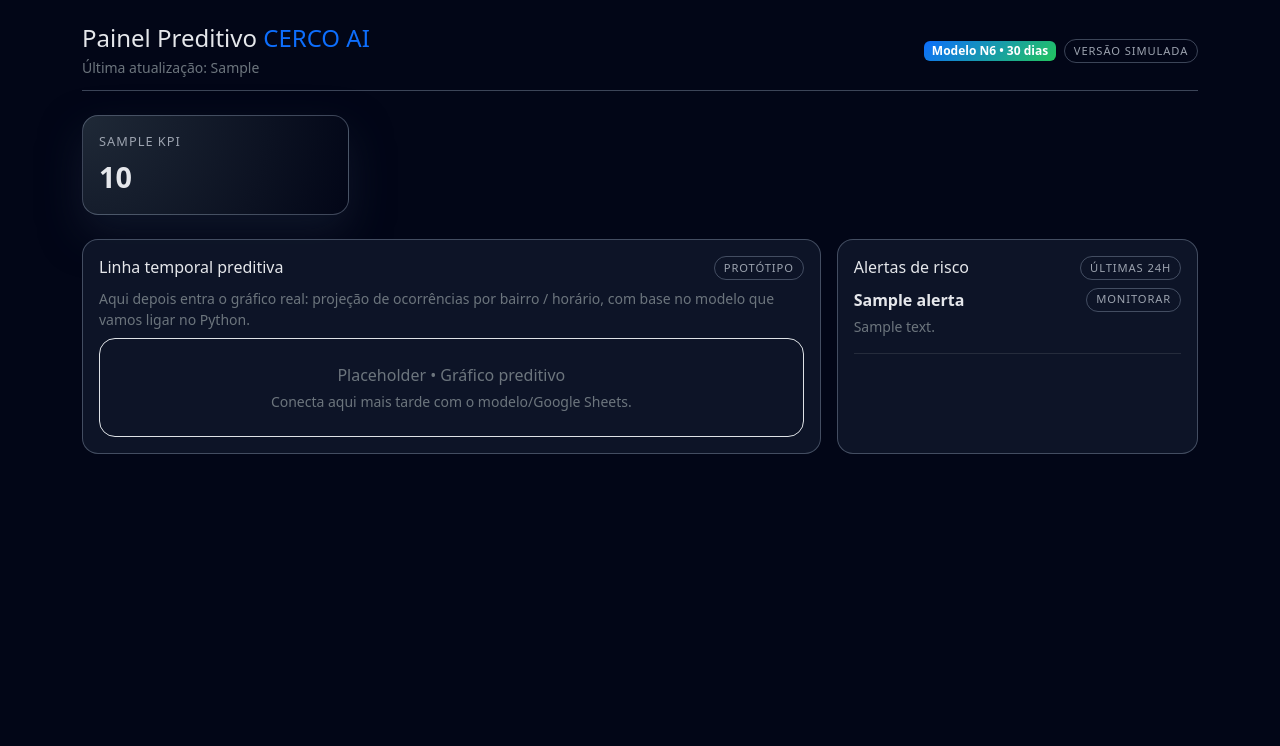
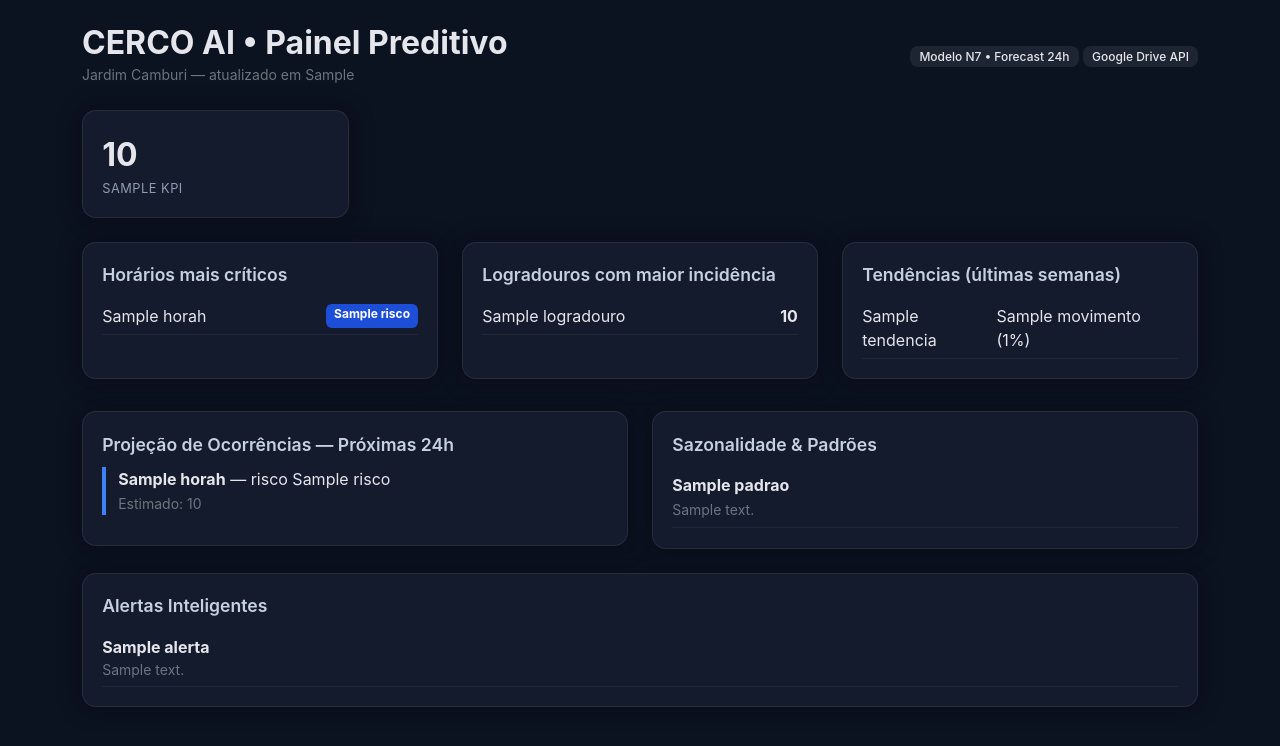
Before and after one commit to analise-preditiva/painel-preditivo, a Python web app: template templates/index.html in a window 1280 px wide. Shown: the top 746 px of the page. Run offline with Jinja, Linux system fonts and the light colour scheme; the template is opened without the code that fills it: most values are stand-ins (such as "Sample title", 1, 10 or a date in 2020).

Commit message:
Update index.html

```diff
--- a/templates/index.html
+++ b/templates/index.html
@@ -1,176 +1,233 @@
 <!DOCTYPE html>
 <html lang="pt-BR">
 <head>
-  <meta charset="utf-8" />
-  <title>Painel Preditivo</title>
-  <meta name="robots" content="noindex, nofollow">
+<meta charset="utf-8">
+<title>CERCO AI • Painel Preditivo Jardim Camburi</title>
 <meta name="viewport" content="width=device-width, initial-scale=1">
 
-  <!-- Bootstrap para layout rápido -->
-  <link
-    href="https://cdn.jsdelivr.net/npm/bootstrap@5.3.3/dist/css/bootstrap.min.css"
-    rel="stylesheet"
-  >
+<link href="https://cdn.jsdelivr.net/npm/bootstrap@5.3.3/dist/css/bootstrap.min.css" rel="stylesheet">
 
 <style>
   body {
-      background: #020617;
-      color: #e5e7eb;
-      font-family: system-ui, -apple-system, BlinkMacSystemFont, "Segoe UI", sans-serif;
+    background: #0b1220;
+    color: #e4e6eb;
+    font-family: 'Inter', system-ui, sans-serif;
   }
 
-    .painel-header {
-      border-bottom: 1px solid rgba(148, 163, 184, 0.4);
-      padding-bottom: 0.75rem;
-      margin-bottom: 1.5rem;
+  .card-dark {
+    background: #141b2d;
+    border: 1px solid rgba(255,255,255,0.08);
+    border-radius: 14px;
+    padding: 1.2rem;
+    box-shadow: 0 0 25px rgba(0,0,0,0.35);
   }
 
-    .badge-modelo {
-      background: linear-gradient(135deg, #0d6efd, #22c55e);
-      border: none;
-      font-weight: 600;
-    }
-
-    .kpi-card {
-      background: radial-gradient(circle at top left, #1f2937, #020617);
-      border-radius: 1rem;
-      border: 1px solid rgba(148, 163, 184, 0.4);
-      box-shadow: 0 18px 40px rgba(15, 23, 42, 0.9);
-      height: 100%;
+  .kpi-value {
+    font-size: 2rem;
+    font-weight: 700;
   }
 
   .kpi-label {
+    color: #8f9bb3;
     font-size: 0.8rem;
+    letter-spacing: 0.04em;
     text-transform: uppercase;
-      letter-spacing: 0.08em;
-      color: #9ca3af;
   }
 
-    .kpi-value {
-      font-size: 1.8rem;
-      font-weight: 700;
+  .titulo-secao {
+    font-size: 1.1rem;
+    font-weight: 600;
+    color: #c7d0e0;
+    margin-bottom: 0.6rem;
   }
 
-    .pill {
-      font-size: 0.7rem;
-      text-transform: uppercase;
-      letter-spacing: 0.08em;
-      padding: 0.15rem 0.55rem;
-      border-radius: 999px;
-      border: 1px solid rgba(148, 163, 184, 0.4);
-      color: #9ca3af;
+  .badge-risk-high {
+    background: #b91c1c;
   }
 
-    .card-dark {
-      background: rgba(15, 23, 42, 0.9);
-      border-radius: 1rem;
-      border: 1px solid rgba(148, 163, 184, 0.4);
+  .badge-risk-med {
+    background: #ca8a04;
   }
 
-    .alert-pill-alto {
-      background: rgba(239, 68, 68, 0.15);
-      color: #fecaca;
-      border-radius: 999px;
-      padding: 0.15rem 0.55rem;
-      font-size: 0.7rem;
-      text-transform: uppercase;
-      letter-spacing: 0.08em;
+  .badge-risk-low {
+    background: #1d4ed8;
   }
+
+  .tag {
+    padding: 3px 9px;
+    border-radius: 8px;
+    font-size: 0.75rem;
+    font-weight: 500;
+    background: rgba(255,255,255,0.08);
+  }
+
+  .lista-item {
+    padding: 6px 0;
+    border-bottom: 1px solid rgba(255,255,255,0.05);
+  }
+
+  .projecao-box {
+    border-left: 4px solid #3b82f6;
+    padding-left: 12px;
+    margin-bottom: 10px;
+  }
+
 </style>
 </head>
+
 <body>
 <div class="container py-4">
+
   <!-- Cabeçalho -->
-    <div class="painel-header d-flex flex-wrap align-items-center justify-content-between gap-3">
+  <div class="d-flex justify-content-between align-items-center mb-4">
     <div>
-        <h1 class="h4 mb-1">
-          Painel Preditivo <span class="text-primary">CERCO AI</span>
-        </h1>
-        <div class="small text-secondary">
-          Última atualização: {{ dados.ultima_atualizacao }}
+      <h2 class="fw-bold mb-0">CERCO AI • Painel Preditivo</h2>
+      <small class="text-secondary">Jardim Camburi — atualizado em {{ ultima_atualizacao }}</small>
     </div>
-      </div>
-      <div class="d-flex align-items-center gap-2">
-        <span class="badge badge-modelo">
-          Modelo N6 • 30 dias
-        </span>
-        <span class="pill">
-          Versão simulada
-        </span>
+    <div>
+      <span class="tag">Modelo N7 • Forecast 24h</span>
+      <span class="tag">Google Drive API</span>
     </div>
   </div>
 
   <!-- KPIs -->
   <div class="row g-3 mb-4">
-      {% for kpi in dados.kpis %}
+    {% for k in kpis %}
     <div class="col-6 col-md-3">
-        <div class="kpi-card p-3">
-          <div class="kpi-label mb-1">
-            {{ kpi.nome }}
-          </div>
-          <div class="kpi-value">
-            {{ kpi.valor }}
-          </div>
+      <div class="card-dark">
+        <div class="kpi-value">{{ k.valor }}</div>
+        <div class="kpi-label">{{ k.nome }}</div>
       </div>
     </div>
     {% endfor %}
   </div>
 
-    <div class="row g-3">
-      <!-- Slot futuro: mapa / gráfico preditivo -->
-      <div class="col-lg-8">
-        <div class="card-dark p-3 h-100">
-          <div class="d-flex justify-content-between align-items-center mb-2">
-            <h2 class="h6 mb-0">Linha temporal preditiva</h2>
-            <span class="pill">Protótipo</span>
+
+  <!-- 3 COLUNAS PRINCIPAIS -->
+  <div class="row g-4">
+
+    <!-- HORÁRIOS DE MAIOR RISCO -->
+    <div class="col-lg-4">
+      <div class="card-dark h-100">
+        <div class="titulo-secao">Horários mais críticos</div>
+
+        {% if top_horarios %}
+          {% for h in top_horarios %}
+          <div class="lista-item d-flex justify-content-between">
+            <span>{{ h.hora }}h</span>
+            <span class="badge {% if h.risco=='alto' %}badge-risk-high{% elif h.risco=='medio' %}badge-risk-med{% else %}badge-risk-low{% endif %}">
+              {{ h.risco | capitalize }}
+            </span>
           </div>
-          <p class="small text-secondary mb-2">
-            Aqui depois entra o gráfico real: projeção de ocorrências por bairro / horário, com base no modelo que
-            vamos ligar no Python.
-          </p>
-          <div class="border border-dashed rounded-4 p-4 text-center text-secondary">
-            <div class="mb-1">Placeholder • Gráfico preditivo</div>
-            <div class="small">Conecta aqui mais tarde com o modelo/Google Sheets.</div>
+          {% endfor %}
+        {% else %}
+          <small class="text-secondary">Sem dados suficientes.</small>
+        {% endif %}
+      </div>
+    </div>
+
+    <!-- LOGRADOUROS -->
+    <div class="col-lg-4">
+      <div class="card-dark h-100">
+        <div class="titulo-secao">Logradouros com maior incidência</div>
+
+        {% if top_logradouros %}
+          {% for l in top_logradouros %}
+          <div class="lista-item d-flex justify-content-between">
+            <span>{{ l.logradouro }}</span>
+            <strong>{{ l.total }}</strong>
+          </div>
+          {% endfor %}
+        {% else %}
+          <small class="text-secondary">Sem dados.</small>
+        {% endif %}
+      </div>
+    </div>
+
+    <!-- TENDÊNCIAS -->
+    <div class="col-lg-4">
+      <div class="card-dark h-100">
+        <div class="titulo-secao">Tendências (últimas semanas)</div>
+
+        {% if tendencias %}
+          {% for t in tendencias %}
+          <div class="lista-item d-flex justify-content-between">
+            <span>{{ t.nome }}</span>
+            <span class="{% if t.movimento=='alta' %}text-danger{% elif t.movimento=='queda' %}text-success{% endif %}">
+              {{ t.movimento | capitalize }} ({{ t.percent }}%)
+            </span>
+          </div>
+          {% endfor %}
+        {% else %}
+          <small class="text-secondary">Nenhuma tendência detectada.</small>
+        {% endif %}
       </div>
     </div>
   </div>
 
-      <!-- Alertas -->
-      <div class="col-lg-4">
-        <div class="card-dark p-3 h-100">
-          <div class="d-flex justify-content-between align-items-center mb-2">
-            <h2 class="h6 mb-0">Alertas de risco</h2>
-            <span class="pill">Últimas 24h</span>
-          </div>
 
-          <div class="mt-2">
-            {% if dados.alertas and dados.alertas|length > 0 %}
-              {% for alerta in dados.alertas %}
-              <div class="mb-3 pb-3 border-bottom border-secondary border-opacity-25">
-                <div class="d-flex justify-content-between align-items-center mb-1">
-                  <strong>{{ alerta.titulo }}</strong>
-                  {% if alerta.nivel == "alto" %}
-                    <span class="alert-pill-alto">Alto</span>
-                  {% elif alerta.nivel == "médio" %}
-                    <span class="pill">Médio</span>
-                  {% else %}
-                    <span class="pill">Monitorar</span>
-                  {% endif %}
-                </div>
-                <div class="small text-secondary">
-                  {{ alerta.descricao }}
-                </div>
+  <!-- PROJEÇÃO 24H E SAZONALIDADE -->
+  <div class="row g-4 mt-2">
+
+    <!-- PROJEÇÃO 24H -->
+    <div class="col-lg-6">
+      <div class="card-dark">
+        <div class="titulo-secao">Projeção de Ocorrências — Próximas 24h</div>
+
+        {% if projecoes_24h %}
+          {% for p in projecoes_24h %}
+          <div class="projecao-box">
+            <div><strong>{{ p.hora }}h</strong> — risco {{ p.risco }}</div>
+            <small class="text-secondary">Estimado: {{ p.valor_previsto }}</small>
           </div>
           {% endfor %}
         {% else %}
-              <div class="small text-secondary">
-                Nenhum alerta crítico no momento. Monitoramento em modo padrão.
+          <small class="text-secondary">Sem projeções calculadas.</small>
+        {% endif %}
       </div>
+    </div>
+
+    <!-- SAZONALIDADE / PADRÕES -->
+    <div class="col-lg-6">
+      <div class="card-dark">
+        <div class="titulo-secao">Sazonalidade & Padrões</div>
+
+        {% if sazonalidade %}
+          {% for s in sazonalidade %}
+          <div class="lista-item">
+            <strong>{{ s.padrao }}</strong><br>
+            <small class="text-secondary">{{ s.descricao }}</small>
+          </div>
+          {% endfor %}
+        {% else %}
+          <small class="text-secondary">Nenhum padrão detectado.</small>
+        {% endif %}
+      </div>
+    </div>
+
+  </div>
+
+
+  <!-- ALERTAS AUTOMÁTICOS -->
+  <div class="row mt-4">
+    <div class="col-12">
+      <div class="card-dark">
+        <div class="titulo-secao">Alertas Inteligentes</div>
+
+        {% if alertas %}
+          {% for a in alertas %}
+          <div class="lista-item">
+            <strong>{{ a.titulo }}</strong>
+            <div class="text-secondary small">{{ a.descricao }}</div>
+          </div>
+          {% endfor %}
+        {% else %}
+          <small class="text-secondary">Nenhum alerta crítico no momento.</small>
         {% endif %}
       </div>
     </div>
   </div>
-    </div>
+
 </div>
 </body>
 </html>
```
Lines whose indentation alone changed are shown as unchanged.
